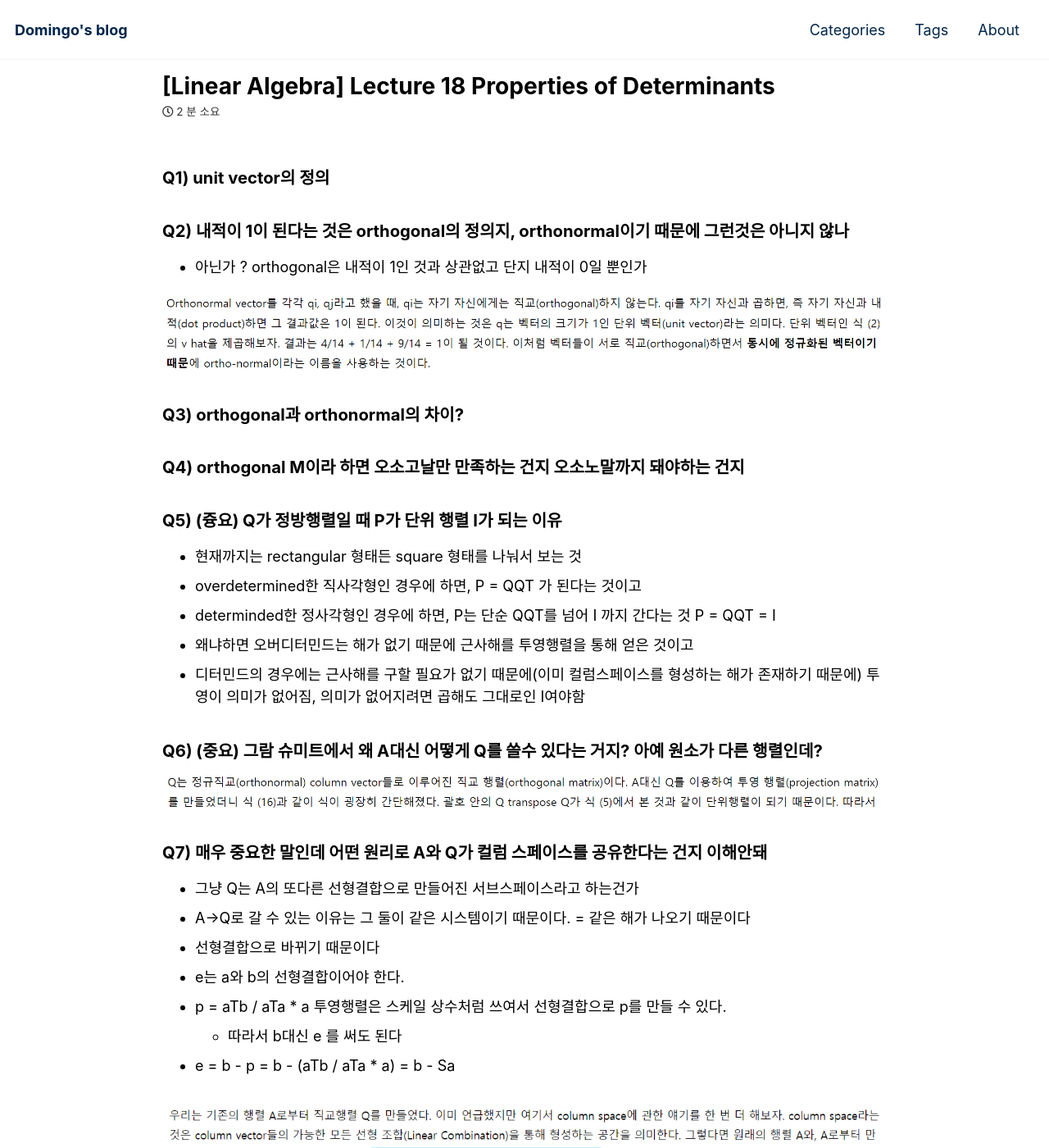
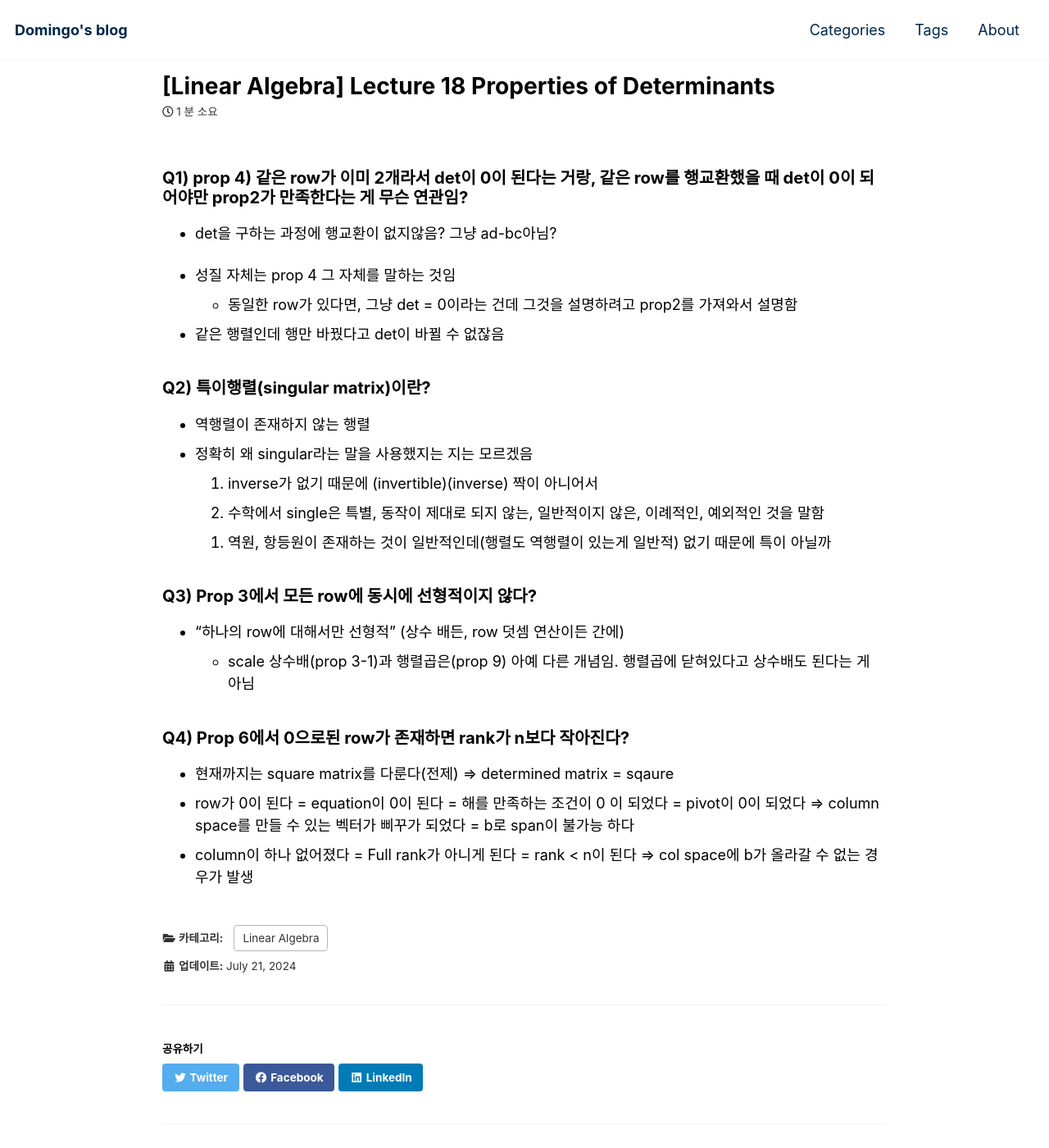
Before and after one commit to domingolee0254/domingolee0254.github.io, a Jekyll site: the page built from _posts/Math/2024-07-21-[Linear Algebra] Lecture 18 Properties of Determinants.md, in a window 1280 px wide and 1400 px high. Shown: the whole window at 82% size. Built offline with Jekyll 4.4.1, drawn with Linux system fonts in a browser that asks for light colours; cached includes are drawn as plain includes; comment, search, counter and statistics services are not loaded; some of the changed text lies outside the part shown.

Commit message:
math_lec18_update

```diff
--- a/_posts/Math/2024-07-21-[Linear Algebra] Lecture 18 Properties of Determinants.md
+++ b/_posts/Math/2024-07-21-[Linear Algebra] Lecture 18 Properties of Determinants.md
@@ -8,61 +8,31 @@ toc_sticky: true
 categories:
     - Linear Algebra
 tags:
-last_modified_at: 2024-07-20
+last_modified_at: 2024-07-21
 ---
 
-### Q1) unit vector의 정의
+### Q1) prop 4) 같은 row가 이미 2개라서 det이 0이 된다는 거랑, 같은 row를 행교환했을 때 det이 0이 되어야만 prop2가 만족한다는 게 무슨 연관임?
+- det을 구하는 과정에 행교환이 없지않음? 그냥 ad-bc아님?
 
-### Q2) 내적이 1이 된다는 것은 orthogonal의 정의지, orthonormal이기 때문에 그런것은 아니지 않나
-- 아닌가 ? orthogonal은 내적이 1인 것과 상관없고 단지 내적이 0일 뿐인가
+- 성질 자체는 prop 4 그 자체를 말하는 것임
+    - 동일한 row가 있다면, 그냥 det = 0이라는 건데 그것을 설명하려고 prop2를 가져와서 설명함
+- 같은 행렬인데 행만 바꿨다고 det이 바뀔 수 없잖음
 
-![Untitled](https://raw.githubusercontent.com/domingolee0254/domingolee0254.github.io/main/assets/image/post_image/Math/2024-07-20-%5BLinear%20Algebra%5D%20Lecture%2017%20Gram-schmidt/Untitled.png)
+### Q2) 특이행렬(singular matrix)이란?
 
-### Q3) orthogonal과 orthonormal의 차이?
+- 역행렬이 존재하지 않는 행렬
+- 정확히 왜 singular라는 말을 사용했지는 지는 모르겠음
+1. inverse가 없기 때문에 (invertible)(inverse) 짝이 아니어서
+2. 수학에서 single은 특별, 동작이 제대로 되지 않는, 일반적이지 않은, 이례적인, 예외적인 것을 말함
+    1. 역원, 항등원이 존재하는 것이 일반적인데(행렬도 역행렬이 있는게 일반적) 없기 때문에 특이 아닐까
 
-### Q4) orthogonal M이라 하면 오소고날만 만족하는 건지 오소노말까지 돼야하는 건지
+### Q3) Prop 3에서 모든 row에 동시에 선형적이지 않다?
 
-### Q5) (즁요) Q가 정방행렬일 때 P가 단위 행렬 I가 되는 이유
-- 현재까지는 rectangular 형태든 square 형태를 나눠서 보는 것
-- overdetermined한 직사각형인 경우에 하면, P = QQT 가 된다는 것이고
-- determinded한 정사각형인 경우에 하면, P는 단순 QQT를 넘어 I 까지 간다는 것 P = QQT = I
-- 왜냐하면 오버디터민드는 해가 없기 때문에 근사해를 투영행렬을 통해 얻은 것이고
-- 디터민드의 경우에는 근사해를 구할 필요가 없기 때문에(이미 컬럼스페이스를 형성하는 해가 존재하기 때문에) 투영이 의미가 없어짐, 의미가 없어지려면 곱해도 그대로인 I여야함
+- “하나의 row에 대해서만 선형적” (상수 배든, row 덧셈 연산이든 간에)
+    - scale 상수배(prop 3-1)과 행렬곱은(prop 9) 아예 다른 개념임. 행렬곱에 닫혀있다고 상수배도 된다는 게 아님
 
+### Q4) Prop 6에서 0으로된 row가 존재하면 rank가 n보다 작아진다?
 
-### Q6) (중요) 그람 슈미트에서 왜 A대신 어떻게 Q를 쓸수 있다는 거지? 아예 원소가 다른 행렬인데?
-
-![Untitled](https://raw.githubusercontent.com/domingolee0254/domingolee0254.github.io/main/assets/image/post_image/Math/2024-07-20-%5BLinear%20Algebra%5D%20Lecture%2017%20Gram-schmidt/Untitled%201.png)
-
-### Q7) 매우 중요한 말인데 어떤 원리로 A와 Q가 컬럼 스페이스를 공유한다는 건지 이해안돼
-- 그냥 Q는 A의 또다른 선형결합으로 만들어진 서브스페이스라고 하는건가
-- A→Q로 갈 수 있는 이유는 그 둘이 같은 시스템이기 때문이다. = 같은 해가 나오기 때문이다
-- 선형결합으로 바뀌기 때문이다
-- e는 a와 b의 선형결합이어야 한다.
-- p = aTb / aTa * a 투영행렬은 스케일 상수처럼 쓰여서 선형결합으로 p를 만들 수 있다.
-    - 따라서 b대신 e 를 써도 된다
-- e = b - p = b - (aTb / aTa * a) = b - Sa
-
-![Untitled](https://raw.githubusercontent.com/domingolee0254/domingolee0254.github.io/main/assets/image/post_image/Math/2024-07-20-%5BLinear%20Algebra%5D%20Lecture%2017%20Gram-schmidt/Untitled%202.png)
-
-- 그람-슈미트 과정에서 행렬 𝐴 A를 직교 행렬 𝑄 Q로 변환할 때, 𝐴 A의 열 공간(Column Space)과 𝑄 Q의 열 공간이 같은 이유는 이 과정이 각 열 벡터를 선형 변환하더라도 그들이 span하는 공간을 바꾸지 않기 때문입니다. 구체적으로 말하면, 그람-슈미트 과정은 𝐴 A의 열 벡터들을 선형 독립적이고 직교인 벡터들로 변환하는데, 이는 원래의 열 벡터들이 span하는 공간과 동일한 공간을 유지하면서, 기저 벡터들을 단순히 직교화하고 정규화하는 것입니다.
-
-![Untitled](https://raw.githubusercontent.com/domingolee0254/domingolee0254.github.io/main/assets/image/post_image/Math/2024-07-20-%5BLinear%20Algebra%5D%20Lecture%2017%20Gram-schmidt/Untitled%203.png)
-
-
-### Q8) 결국에 그람 슈미트는 왜 하는거지
-- **선형 독립성과 기저 변환의 필요성**
-    - 벡터 공간에서의 연산은 종종 복잡한 계산을 수반하며, 특히 비직교 벡터를 사용하면 내적, 프로젝션 등의 연산이 더 어려워집니다. 이를 해결하기 위해 벡터들을 직교화하여 계산을 단순화하고 효율적으로 만들 필요가 있었습니다.
-- **정확한 계산과 수치 안정성**
-    - 선형 대수학에서 정확한 계산과 수치적 안정성은 매우 중요합니다. 직교 또는 직교 정규 벡터는 수치적 안정성을 크게 향상시키며, 특히 컴퓨터를 이용한 수치 해석에서 중요한 역할을 합니다.
-- **QR 분해와 같은 행렬 분해 기법의 기초**
-    - 다양한 행렬 분해 기법, 특히 QR 분해는 시스템 해석, 최적화 문제 해결 등에 매우 중요합니다. QR 분해는 그람-슈미트 과정을 이용해 직교 행렬 Q와 상삼각 행렬 R을 구하는 방법 중 하나로, 이 과정이 필수적입니다.
-
-
-### Q9) 결국 원래 벡터 → 그람 → 슈미트 과정은
-독립(a,b,c) → 독립 + 직교(A,B,C) → 독립 + 직교 + 정규화(q1, q2, q3) 인거 아니냐, 독립인 벡터를 독립이면서 직교이면서 정규화된 벡터로 만들어주는 과정일 뿐 아니냐
-- 그람: orthogonal 구하기 위해 indepentdent 벡터에서 projection 벡터 빼줌
-- 슈미트: orthonormal 구하기 위해 orthogonal 벡터에서 normalize
-
-
-### Q10) QR 분해에서 R이 왜 상삼각형 꼴이냐
+- 현재까지는 square matrix를 다룬다(전제) ⇒ determined matrix = sqaure
+- row가 0이 된다 = equation이 0이 된다 = 해를 만족하는 조건이 0 이 되었다 = pivot이 0이 되었다 ⇒ column space를 만들 수 있는 벡터가 삐꾸가 되었다 = b로 span이 불가능 하다
+- column이 하나 없어졌다 = Full rank가 아니게 된다 = rank < n이 된다 ⇒ col space에 b가 올라갈 수 없는 경우가 발생
```
